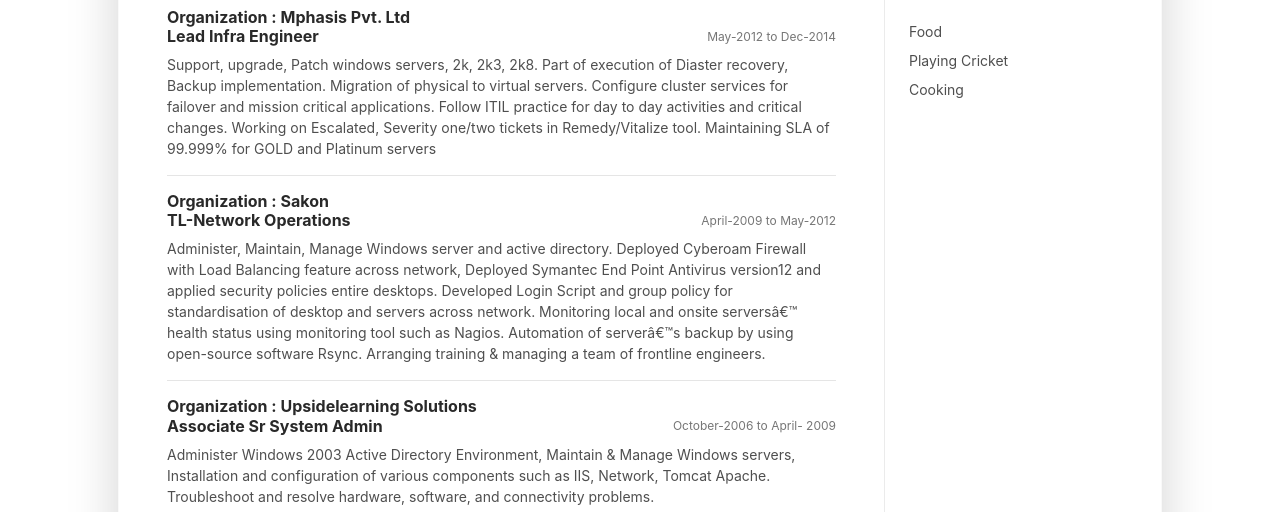
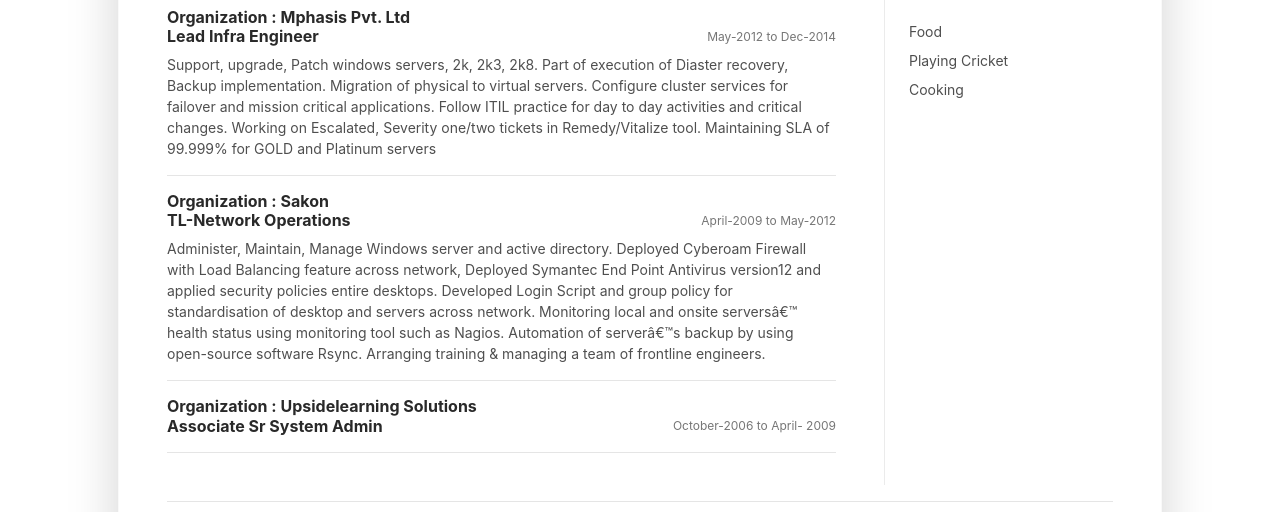
Before and after one commit to ganeshghube/profile, a plain HTML site: page index.html in a window 1280 px wide. Shown: the part 1881-2393 px from the top of the page. Drawn offline with Linux system fonts and the light colour scheme.

Commit message:
Update index.html

```diff
--- a/index.html
+++ b/index.html
@@ -173,7 +173,6 @@
 
 									</div>
 									<div class="item-content">
-									<p>Administer Windows 2003 Active Directory Environment, Maintain & Manage Windows servers, Installation and configuration of various components such as IIS, Network, Tomcat Apache. Troubleshoot and resolve hardware, software, and connectivity problems.</p>
 
 									</div>
 								</div><!--//item-->
```
